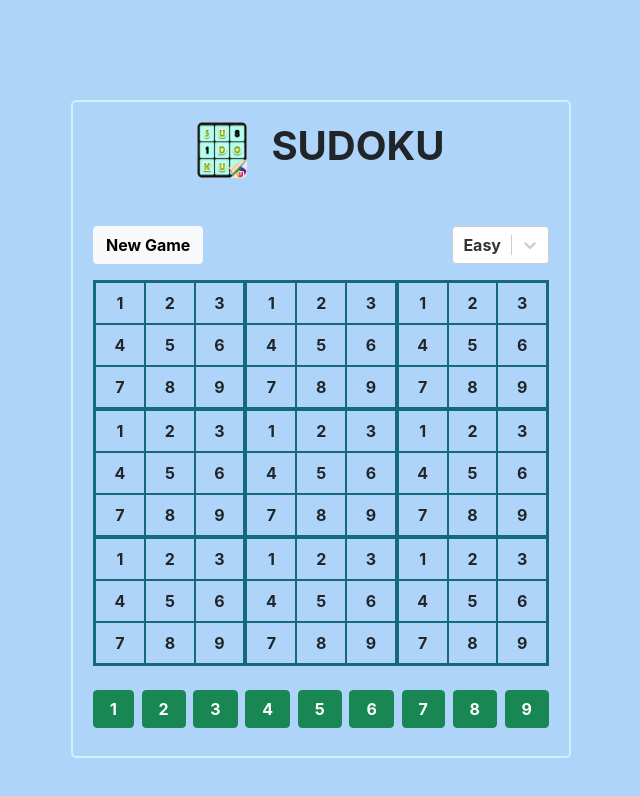
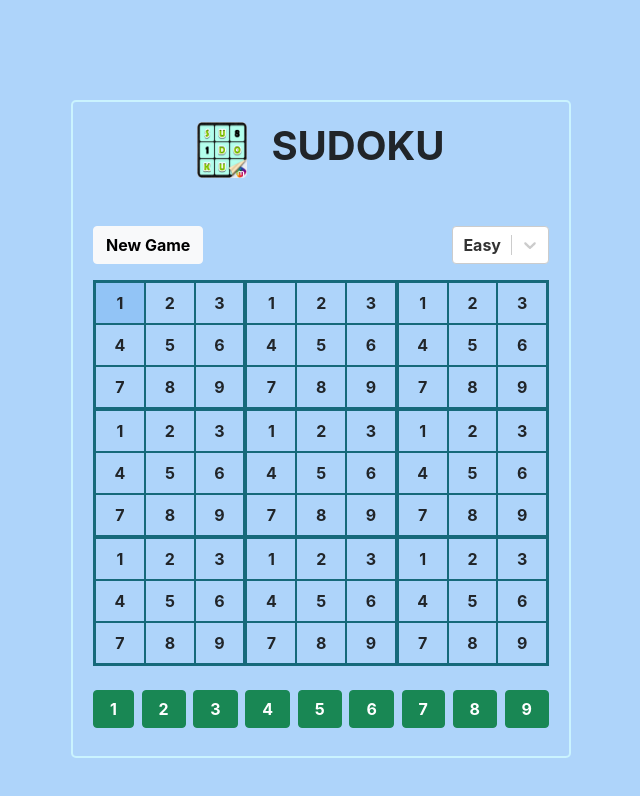
Before and after one commit to yumao823/sudoku, a React (Create React App) app: page / in a window 1280 px wide. In both pictures the pointer is over the element 439 px from the left and 303 px from the top of the page. Shown: the top 796 px of the page, without its empty margins (319-959 px from the left). Built offline with nearby package versions, Linux system fonts and the light colour scheme; no server answers.

Commit message:
feat: clean up code bases

```diff
--- a/src/App.css
+++ b/src/App.css
@@ -32,6 +32,10 @@
   cursor: pointer;
 }
 
+.grid_item:hover {
+  background-color: #92c4f6;
+}
+
 .grid_item.active {
   background-color: red;
 }
```
